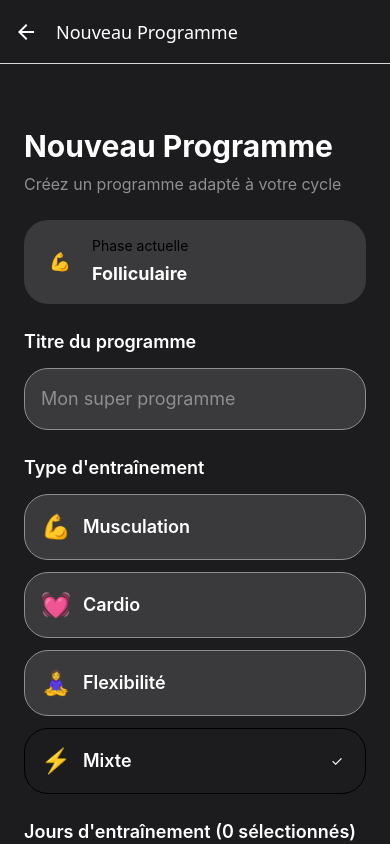
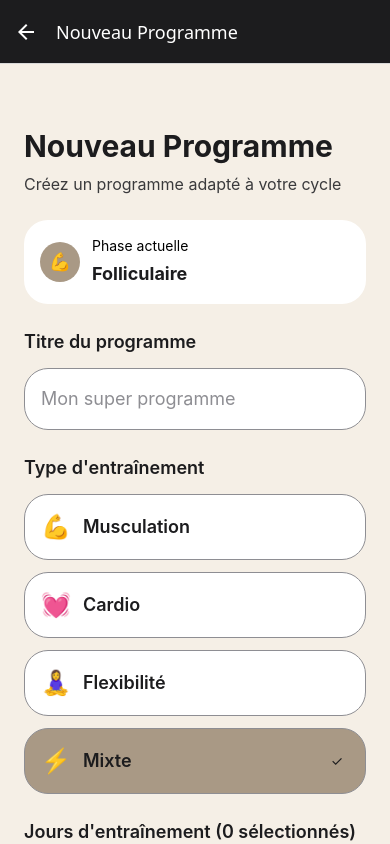
Before and after one commit to LenaGonzalezBreton/FitMe, a React Native app in the folder client/: screen /CreateProgram in a window 390 px wide. Built offline with nearby package versions, Linux system fonts and the light colour scheme; what react-native would draw is missing.

Commit message:
refactor interface mock CreateProgramScreen

```diff
--- a/client/app/screens/CreateProgramScreen.tsx
+++ b/client/app/screens/CreateProgramScreen.tsx
@@ -34,34 +34,34 @@ const CreateProgramScreen = () => {
   const isDaySelected = (day: string): boolean => selectedDays.includes(day);
 
   return (
-    <SafeAreaView className="flex-1 bg-brand-dark-bg">
+    <SafeAreaView className="flex-1 bg-brand-cream">
       <ScrollView className="flex-1 px-6">
         {/* Header */}
         <View className="pt-16 pb-6">
-          <Text className="text-3xl font-bold text-brand-dark-text mb-2">Nouveau Programme</Text>
-          <Text className="text-base text-brand-dark-secondary">
+          <Text className="text-3xl font-bold text-brand-dark-bg mb-2">Nouveau Programme</Text>
+          <Text className="text-base text-brand-dark-surface">
             Créez un programme adapté à votre cycle
           </Text>
         </View>
 
         {/* Current Phase Info */}
-        <View className="bg-brand-dark-surface rounded-xl p-4 mb-6">
+        <View className="bg-white rounded-xl p-4 mb-6">
           <View className="flex-row items-center">
-            <View className="bg-primary-500 rounded-full w-10 h-10 items-center justify-center mr-3">
-              <Text className="text-white text-lg">💪</Text>
+            <View className="bg-brand-beige rounded-full w-10 h-10 items-center justify-center mr-3">
+              <Text className="text-brand-brown text-lg">💪</Text>
             </View>
             <View>
               <Text className="text-sm text-primary-200 mb-1">Phase actuelle</Text>
-              <Text className="text-lg font-bold text-white">{currentPhase}</Text>
+              <Text className="text-lg font-bold text-brand-dark-bg">{currentPhase}</Text>
             </View>
           </View>
         </View>
 
         {/* Program Title */}
         <View className="mb-6">
-          <Text className="text-lg font-semibold text-brand-dark-text mb-3">Titre du programme</Text>
+          <Text className="text-lg font-semibold text-brand-dark-bg mb-3">Titre du programme</Text>
           <TextInput
-            className="bg-brand-dark-surface border border-brand-dark-secondary p-4 rounded-xl text-lg text-white"
+            className="bg-white border border-brand-dark-secondary p-4 rounded-xl text-lg text-brand-dark-bg"
             placeholder="Mon super programme"
             placeholderTextColor="#8E8E93"
             value={programTitle}
@@ -71,7 +71,7 @@ const CreateProgramScreen = () => {
 
         {/* Program Type */}
         <View className="mb-6">
-          <Text className="text-lg font-semibold text-brand-dark-text mb-3">Type d'entraînement</Text>
+          <Text className="text-lg font-semibold text-brand-dark-bg mb-3">Type d'entraînement</Text>
           <View className="space-y-3">
             {PROGRAM_TYPES.map((type: ProgramType) => (
               <TouchableOpacity
@@ -79,21 +79,21 @@ const CreateProgramScreen = () => {
                 onPress={() => setSelectedType(type.id)}
                 className={`border rounded-xl p-4 flex-row items-center ${
                   selectedType === type.id
-                    ? 'bg-primary-500 border-primary-500'
-                    : 'bg-brand-dark-surface border-brand-dark-secondary'
+                    ? 'bg-brand-beige border-brand-dark-secondary'
+                      : 'bg-white border-brand-dark-secondary'
                 }`}
               >
                 <Text className="text-2xl mr-3">{type.icon}</Text>
                 <View className="flex-1">
                   <Text className={`text-lg font-semibold ${
-                    selectedType === type.id ? 'text-white' : 'text-brand-dark-text'
+                    selectedType === type.id ? 'text-brand-dark-bg' : 'text-brand-dark-bg'
                   }`}>
                     {type.name}
                   </Text>
                 </View>
                 {selectedType === type.id && (
                   <View className="bg-primary-500 rounded-full w-6 h-6 items-center justify-center">
-                    <Text className="text-white text-sm">✓</Text>
+                    <Text className="text-brand-dark-bg text-sm">✓</Text>
                   </View>
                 )}
               </TouchableOpacity>
@@ -103,7 +103,7 @@ const CreateProgramScreen = () => {
 
         {/* Training Days */}
         <View className="mb-6">
-          <Text className="text-lg font-semibold text-brand-dark-text mb-3">
+          <Text className="text-lg font-semibold text-brand-dark-bg mb-3">
             Jours d'entraînement ({selectedDays.length} sélectionnés)
           </Text>
           <View className="space-y-3">
@@ -113,13 +113,13 @@ const CreateProgramScreen = () => {
                 onPress={() => toggleDay(day)}
                 className={`border rounded-xl p-4 flex-row items-center justify-between ${
                   isDaySelected(day)
-                    ? 'bg-primary-500 border-primary-500'
-                    : 'bg-brand-dark-surface border-brand-dark-secondary'
+                    ? 'bg-brand-beige border-brand-dark-secondary'
+                    : 'bg-white border-brand-dark-secondary'
                 }`}
               >
                 <View>
                   <Text className={`text-lg font-semibold ${
-                    isDaySelected(day) ? 'text-white' : 'text-brand-dark-text'
+                    isDaySelected(day) ? 'text-brand-dark-bg' : 'text-brand-dark-bg'
                   }`}>
                     {day}
                   </Text>
@@ -131,7 +131,7 @@ const CreateProgramScreen = () => {
                 </View>
                 {isDaySelected(day) && (
                   <View className="bg-primary-500 rounded-full w-8 h-8 items-center justify-center">
-                    <Text className="text-white text-sm">✓</Text>
+                    <Text className="text-brand-dark-bg text-sm">✓</Text>
                   </View>
                 )}
               </TouchableOpacity>
@@ -141,30 +141,30 @@ const CreateProgramScreen = () => {
 
         {/* Program Summary */}
         {(programTitle || selectedDays.length > 0) && (
-          <View className="bg-brand-dark-surface rounded-xl p-4 mb-6">
-            <Text className="text-lg font-semibold text-brand-dark-text mb-3">Résumé</Text>
+          <View className="bg-white rounded-xl p-4 mb-6">
+            <Text className="text-lg font-semibold text-brand-dark-bg mb-3">Résumé</Text>
             <View className="space-y-2">
               <View className="flex-row">
                 <Text className="text-brand-dark-secondary w-20">Titre:</Text>
-                <Text className="text-white font-medium flex-1">
+                <Text className="text-brand-dark-bg font-medium flex-1">
                   {programTitle || 'Non défini'}
                 </Text>
               </View>
               <View className="flex-row">
                 <Text className="text-brand-dark-secondary w-20">Type:</Text>
-                <Text className="text-white font-medium flex-1">
+                <Text className="text-brand-dark-bg font-medium flex-1">
                   {PROGRAM_TYPES.find(t => t.id === selectedType)?.name}
                 </Text>
               </View>
               <View className="flex-row">
                 <Text className="text-brand-dark-secondary w-20">Jours:</Text>
-                <Text className="text-white font-medium flex-1">
+                <Text className="text-brand-dark-bg font-medium flex-1">
                   {selectedDays.length} jours/semaine
                 </Text>
               </View>
               <View className="flex-row">
                 <Text className="text-brand-dark-secondary w-20">Phase:</Text>
-                <Text className="text-primary-400 font-medium flex-1">{currentPhase}</Text>
+                <Text className="text-brand-brown font-medium flex-1">{currentPhase}</Text>
               </View>
             </View>
           </View>
@@ -175,20 +175,20 @@ const CreateProgramScreen = () => {
           <TouchableOpacity
             className={`p-4 rounded-xl items-center ${
               programTitle && selectedType
-                ? 'bg-primary-500'
+                ? 'bg-brand-beige'
                 : 'bg-brand-dark-gray-btn'
             }`}
             disabled={!programTitle || !selectedType}
           >
             <Text className={`text-lg font-bold ${
-              programTitle && selectedType ? 'text-white' : 'text-brand-dark-secondary'
+              programTitle && selectedType ? 'text-brand-dark-bg' : 'text-brand-dark-secondary'
             }`}>
               Créer le programme
             </Text>
           </TouchableOpacity>
 
-          <TouchableOpacity className="bg-brand-dark-surface border border-brand-dark-secondary p-4 rounded-xl items-center">
-            <Text className="text-white text-lg font-medium">
+          <TouchableOpacity className="bg-white border border-brand-dark-secondary p-4 rounded-xl items-center">
+            <Text className="text-brand-dark-bg text-lg font-medium">
               + Ajouter des exercices
             </Text>
           </TouchableOpacity>
```
